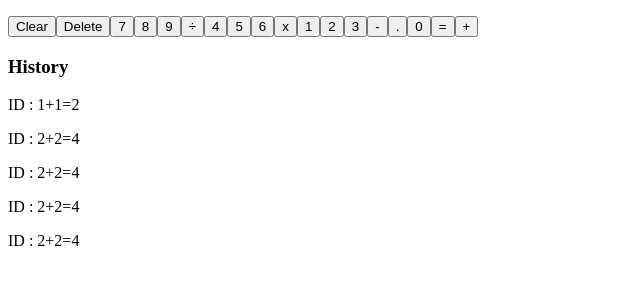
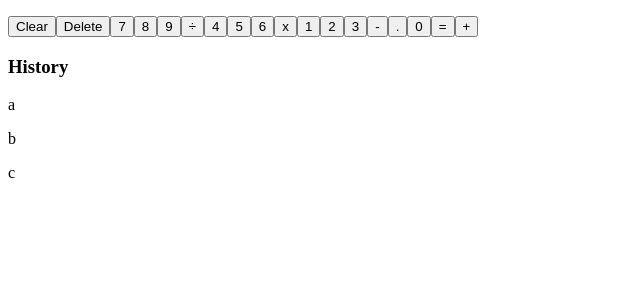
Before and after one commit to alexkim612/Calculator, a React app: page / in a window 1280 px wide. Shown: the top 300 px of the page, without its empty margins (0-640 px from the left). Built offline with nearby package versions, Linux system fonts and the light colour scheme; the HTML template or start-up script is replaced by a standard one.

Commit message:
map entries into history

```diff
--- a/client/src/components/Entry.jsx
+++ b/client/src/components/Entry.jsx
@@ -3,7 +3,7 @@ import React from 'react';
 function Entry(props) {
   return(
     <div>
-      <p></p>
+      <p>{props.entry}</p>
     </div>
   );
 }
--- a/client/src/components/History.jsx
+++ b/client/src/components/History.jsx
@@ -11,11 +11,9 @@ class History extends React.Component {
         <h3 className='history-header'>History</h3>
 
         <div className='history-feed'>
-          <p>ID : 1+1=2</p>
-          <p>ID : 2+2=4</p>
-          <p>ID : 2+2=4</p>
-          <p>ID : 2+2=4</p>
-          <p>ID : 2+2=4</p>
+          {this.props.history.map((result, i) =>
+            <Entry key={i} entry={result}></Entry>
+          )}
         </div>
       </div>
     )
```
Also changed, not shown: 1 other file (tests, documents, lock files or other folders).
